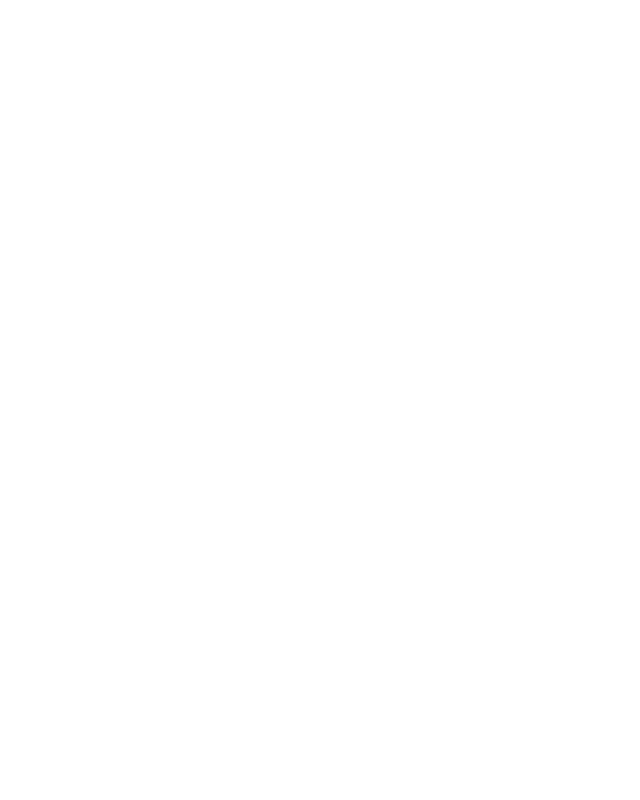
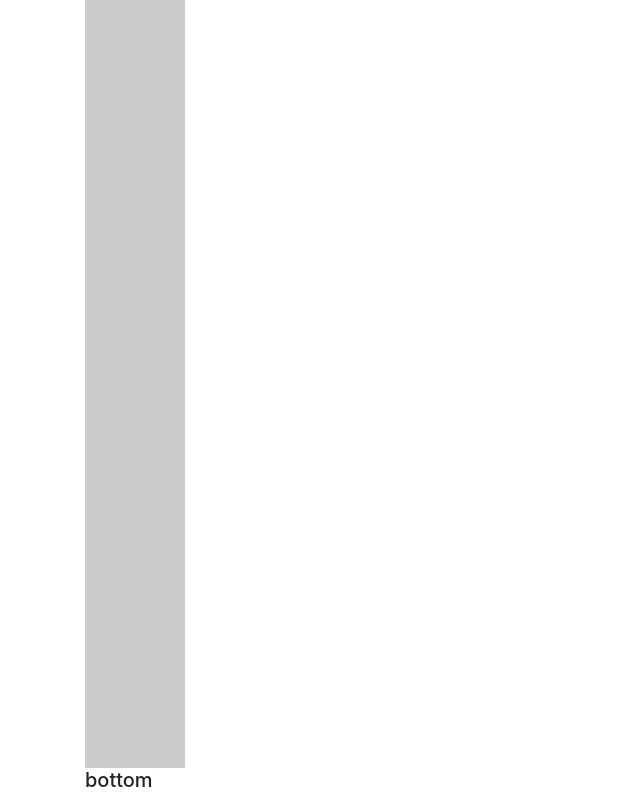
Before and after one commit to necarof/app-vue-router, a Vue app: page /car/1/full in a window 1280 px wide. Shown: the part 541-1341 px from the top of the page, without its empty margins (0-640 px from the left). Before the commit the page ends 800 px from the top, so only its background shows below. Built offline with nearby package versions, Linux system fonts and the light colour scheme.

Commit message:
add hash

```diff
--- a/src/components/Car.vue
+++ b/src/components/Car.vue
@@ -7,7 +7,7 @@
     <router-link
       class="btn btn-sm btn-danger"
       tag="button"
-      :to="{name: 'carFull', params: {id: id}, query: {name: 'Mazda', year: 2000}}"
+      :to="{name: 'carFull', params: {id: id}, query: {name: 'Mazda', year: 2000, hash: '#scroll'}}"
     >
       Full info
     </router-link>
--- a/src/components/CarFull.vue
+++ b/src/components/CarFull.vue
@@ -2,6 +2,9 @@
   <div>
     <h3>Car name: {{ $route.query.name }}</h3>
     <h4>Car year: {{ $route.query.year }}</h4>
+
+    <div class="scroll"></div>
+    <h5 id="scroll">bottom</h5>
   </div>
 </template>
 
@@ -12,6 +15,10 @@
 }
 </script>
 
-<style>
-
+<style scoped>
+  .scroll {
+    width: 100px;
+    height: 1000px;
+    background-color: #ccc;
+  }
 </style>
--- a/src/routes.js
+++ b/src/routes.js
@@ -26,5 +26,15 @@
       ]
     }
   ],
-  mode: 'history'
+  mode: 'history',
+  scrollBehavior (to, from, savedPosition) {
+    if  (to.hash) {
+      return {selector: to.hash}
+    }
+
+    return {
+      x: 0,
+      y: 500
+    }
+  }
 })
```
